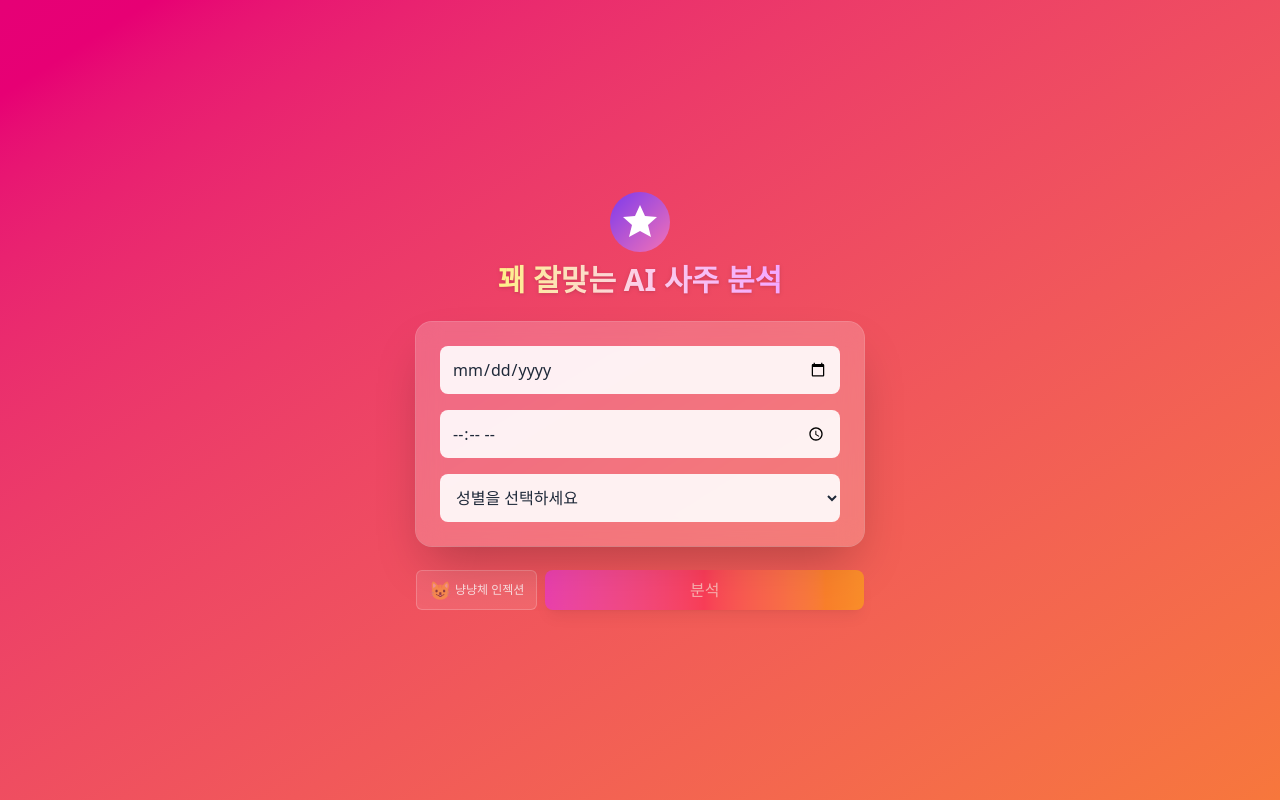
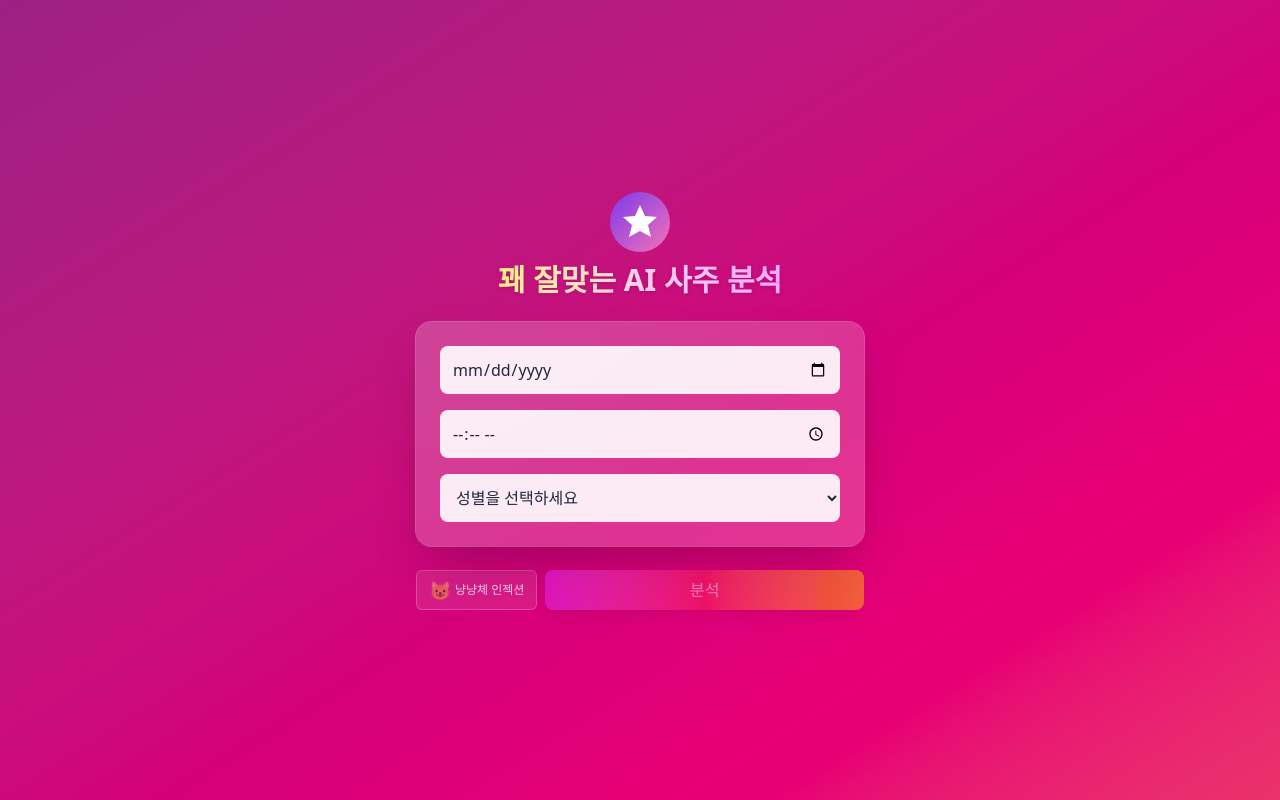
Before and after one commit to m00nlygreat/nextjs-boilerplate, a Next.js app: page / in a window 1280 px wide. Built offline with nearby package versions, Linux system fonts and the light colour scheme.

Commit message:
배경 속도 조절

```diff
--- a/app/globals.css
+++ b/app/globals.css
@@ -57,7 +57,7 @@ body.cat-mode-bg::before {
 
 .animate-gradient {
   background-size: 300% 300%;
-  animation: gradient 4s linear infinite;
+  animation: gradient 8s linear infinite;
 }
 
 
```
